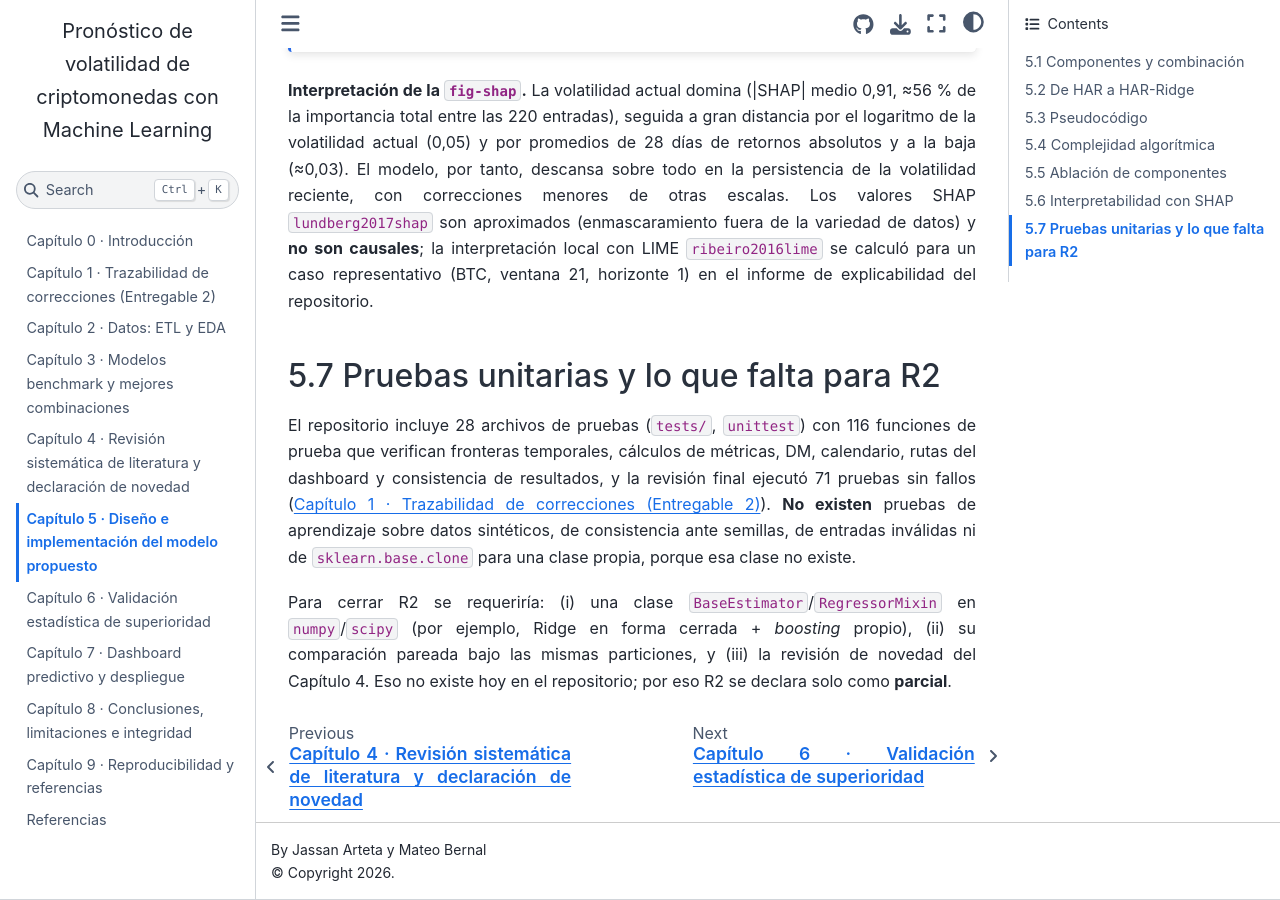
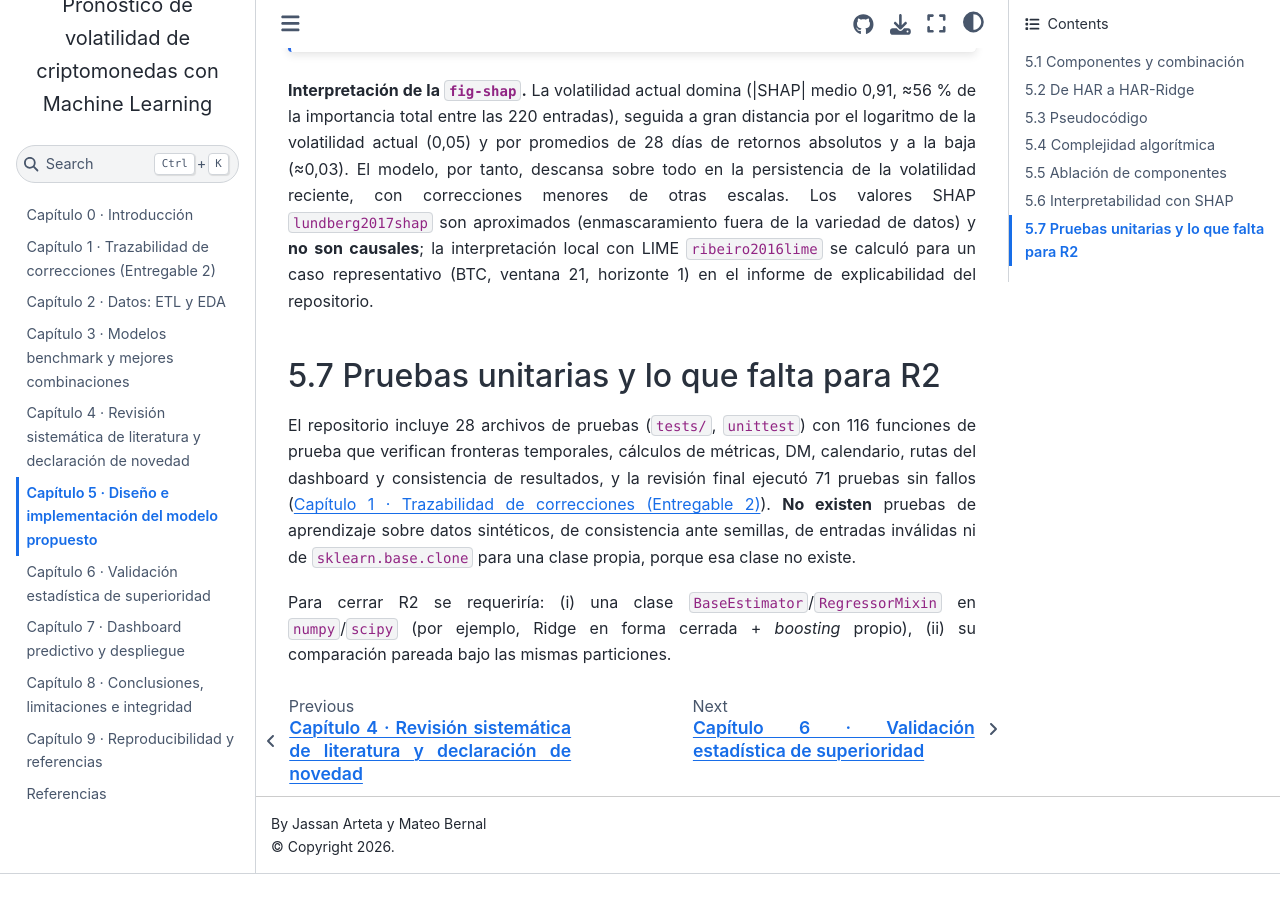
Before and after one commit to Bernal023/MachineLearning_202630, a Jupyter Book: the page built from book/cap05_modelo_original.md, in a window 1280 px wide and 900 px high, scrolled down 4263 px. Built offline with Jupyter Book 1.0.4 settings and Sphinx 7.4.7 and the Sphinx Book theme 1.1.4, drawn with Linux system fonts in a browser that asks for light colours; cross-references to code outside the pages are shown as plain code; after the commit the page ends 5137 px from its top, so only the background shows below that.

Commit message:
Update requirements for closing R2 in cap05_modelo_original
Removed mention of the review of novelty from Chapter 4 in the requirements for closing R2.

```diff
--- a/book/cap05_modelo_original.md
+++ b/book/cap05_modelo_original.md
@@ -282,5 +282,4 @@ pruebas sin fallos ({doc}`cap01_trazabilidad`). **No existen** pruebas de aprend
 semillas, de entradas inválidas ni de `sklearn.base.clone` para una clase propia, porque esa clase no existe.
 
 Para cerrar R2 se requeriría: (i) una clase `BaseEstimator`/`RegressorMixin` en `numpy`/`scipy` (por ejemplo,
-Ridge en forma cerrada + *boosting* propio), (ii) su comparación pareada bajo las mismas particiones, y (iii) la revisión de
-novedad del Capítulo 4. Eso no existe hoy en el repositorio; por eso R2 se declara solo como **parcial**.
+Ridge en forma cerrada + *boosting* propio), (ii) su comparación pareada bajo las mismas particiones.
```
